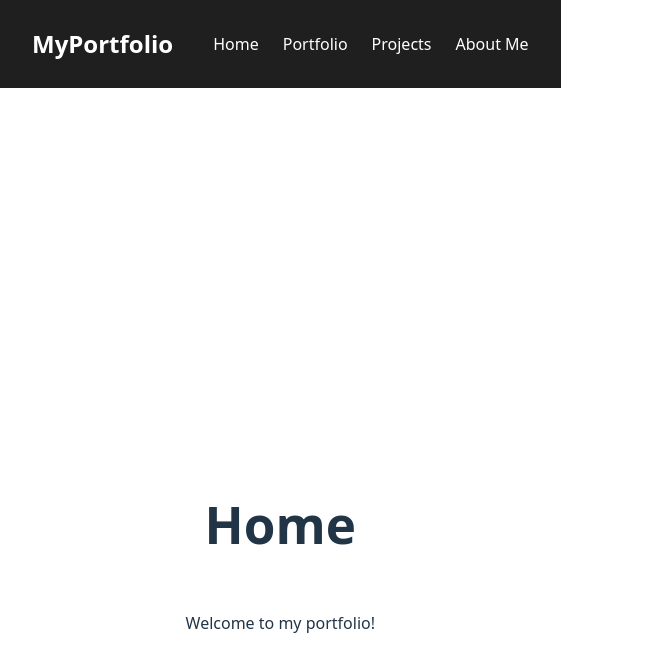
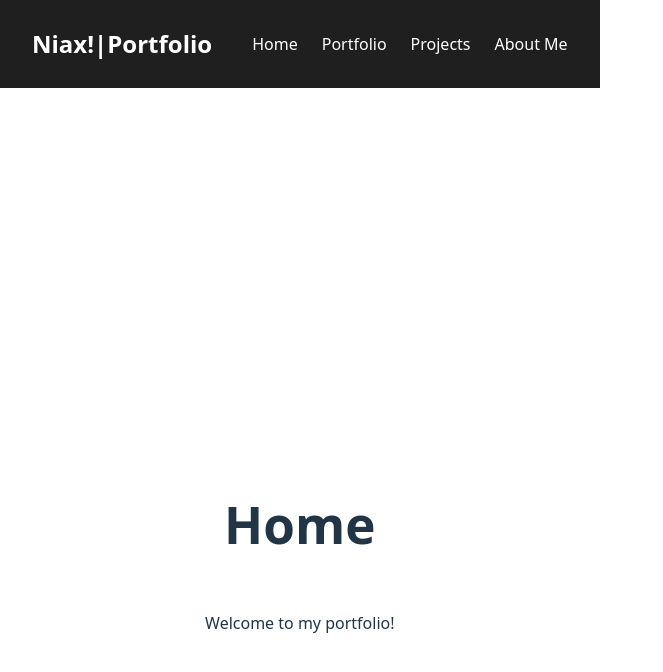
Before and after one commit to VictorySpecificationII/flowersbythebed-photography, a React (Vite) app: page / in a window 1280 px wide. Shown: the top 672 px of the page, without its empty margins (0-663 px from the left). Built offline with nearby package versions, Linux system fonts and the light colour scheme.

Commit message:
minor change

```diff
--- a/src/components/TopBar.jsx
+++ b/src/components/TopBar.jsx
@@ -4,7 +4,7 @@ import "../styles/TopBar.css";
 const TopBar = () => {
   return (
     <nav className="topbar">
-      <div className="logo">MyPortfolio</div>
+      <div className="logo">Niax!|Portfolio</div>
       <ul className="nav-links">
         <li><a href="#home">Home</a></li>
         <li><a href="#portfolio">Portfolio</a></li>
```
